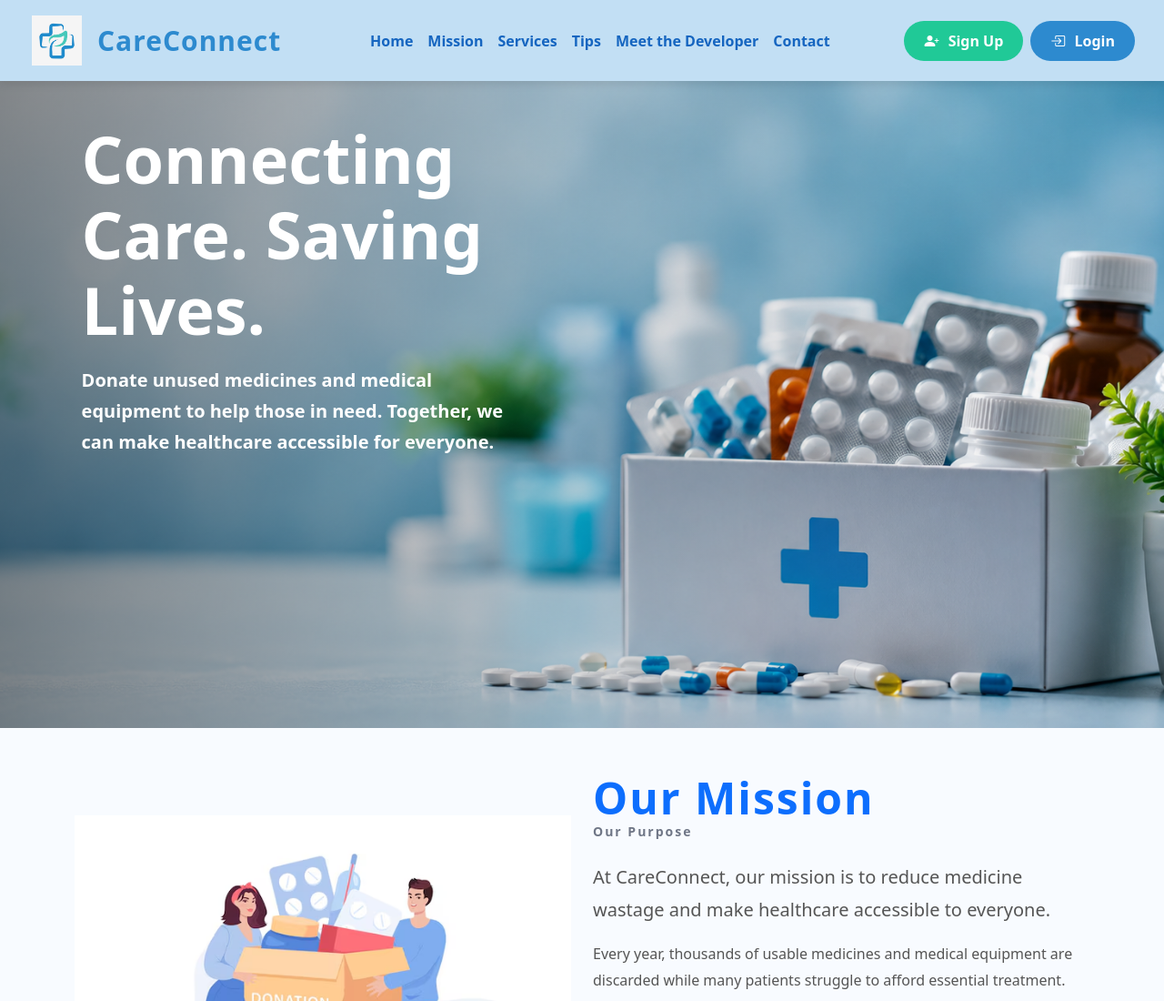
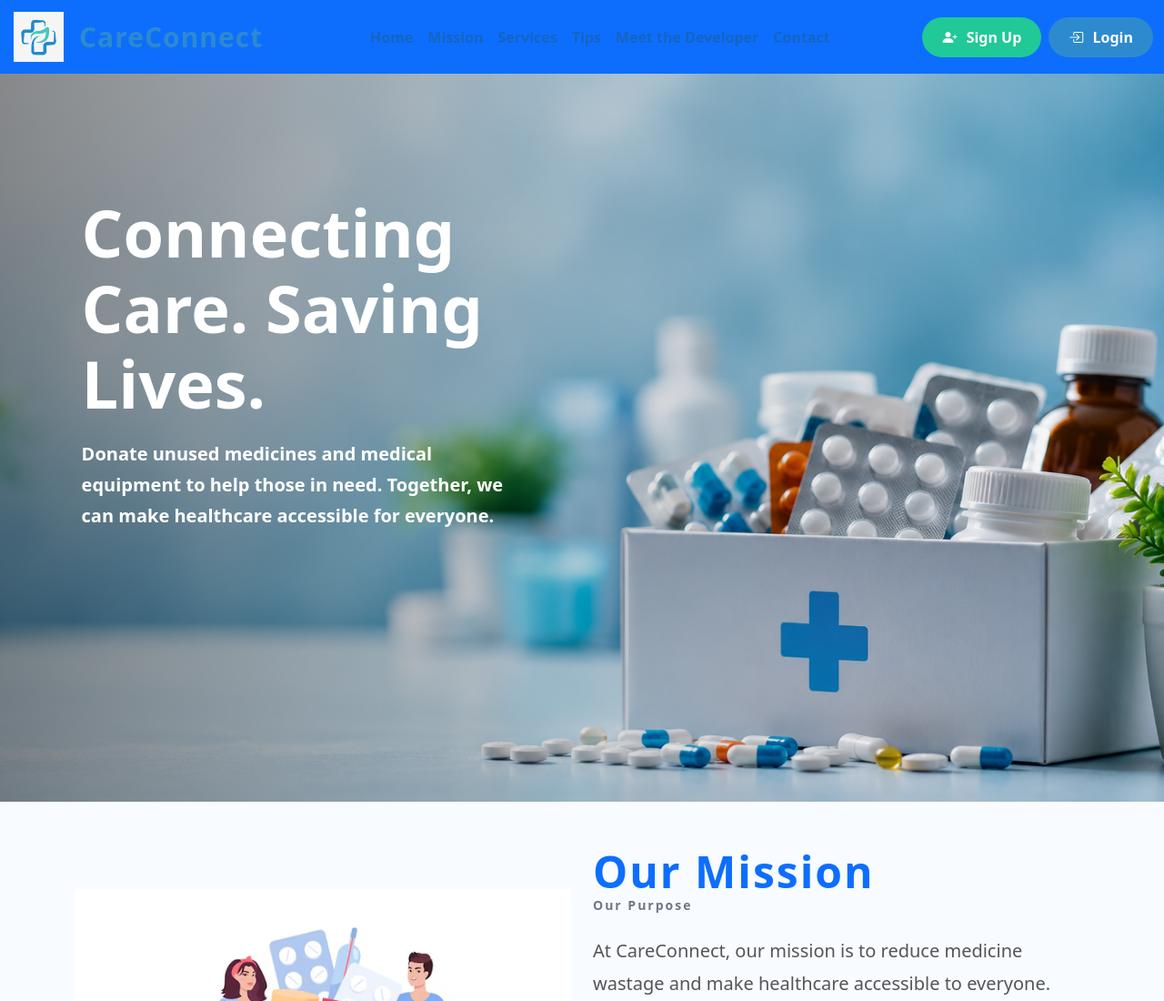
Before and after one commit to Ishika-2212/CareConnect, a website: page public/index.html in a window 1280 px wide. Shown: the top 1100 px of the page at 91% size. Drawn offline with nearby package versions, Linux system fonts and the light colour scheme.

Commit message:
Update index.html

```diff
--- a/public/index.html
+++ b/public/index.html
@@ -160,7 +160,7 @@
 
 <body>
   <!-- navbar -->
-  <nav class="navbar navbar-expand-lg custom-navbar fixed-top">
+  <nav class="navbar navbar-expand-lg navbar-dark bg-primary">
     <div class="container-fluid">
       <!-- Logo + Website Name -->
       <a class="navbar-brand d-flex align-items-center" href="#">
```
